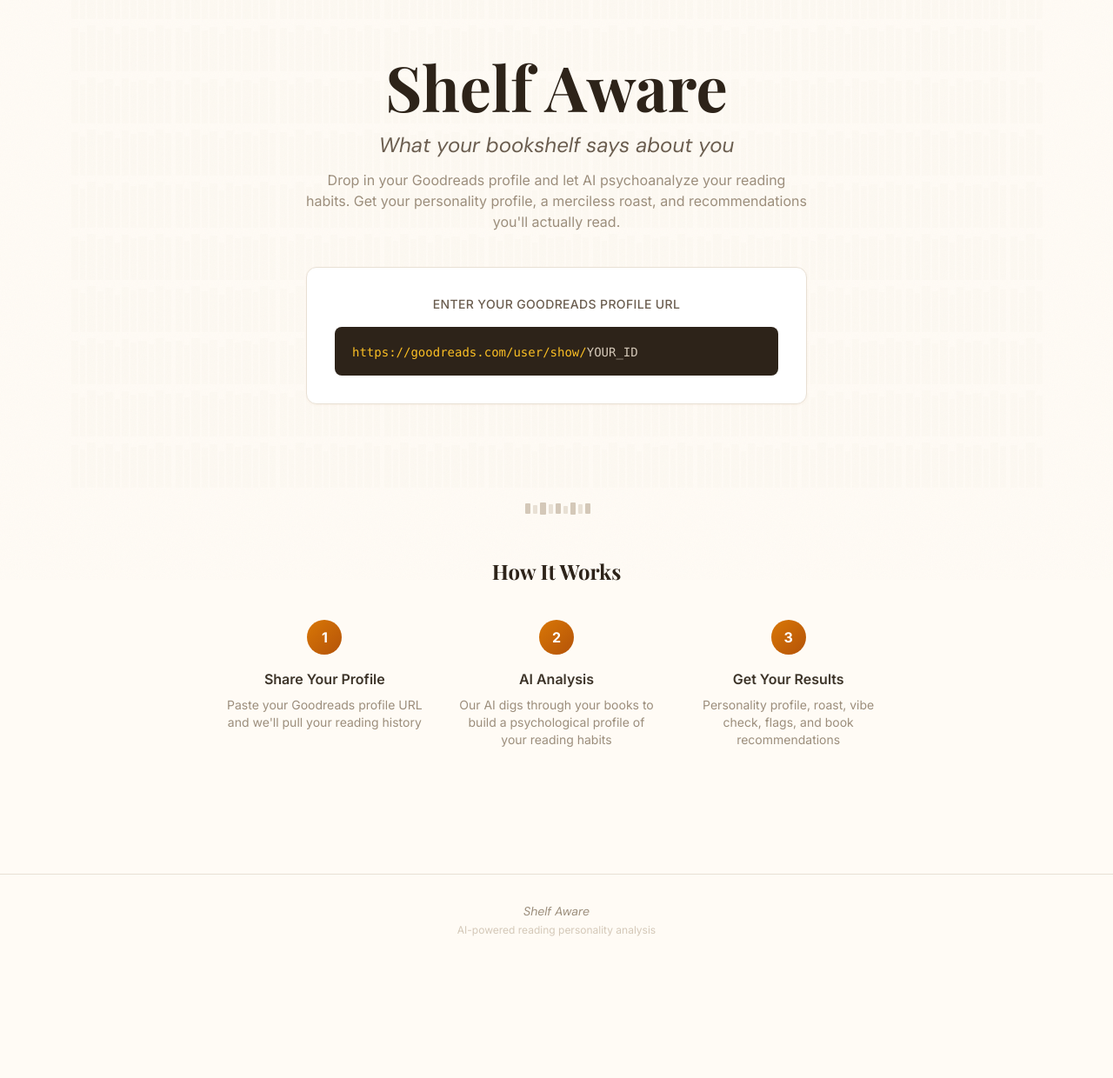
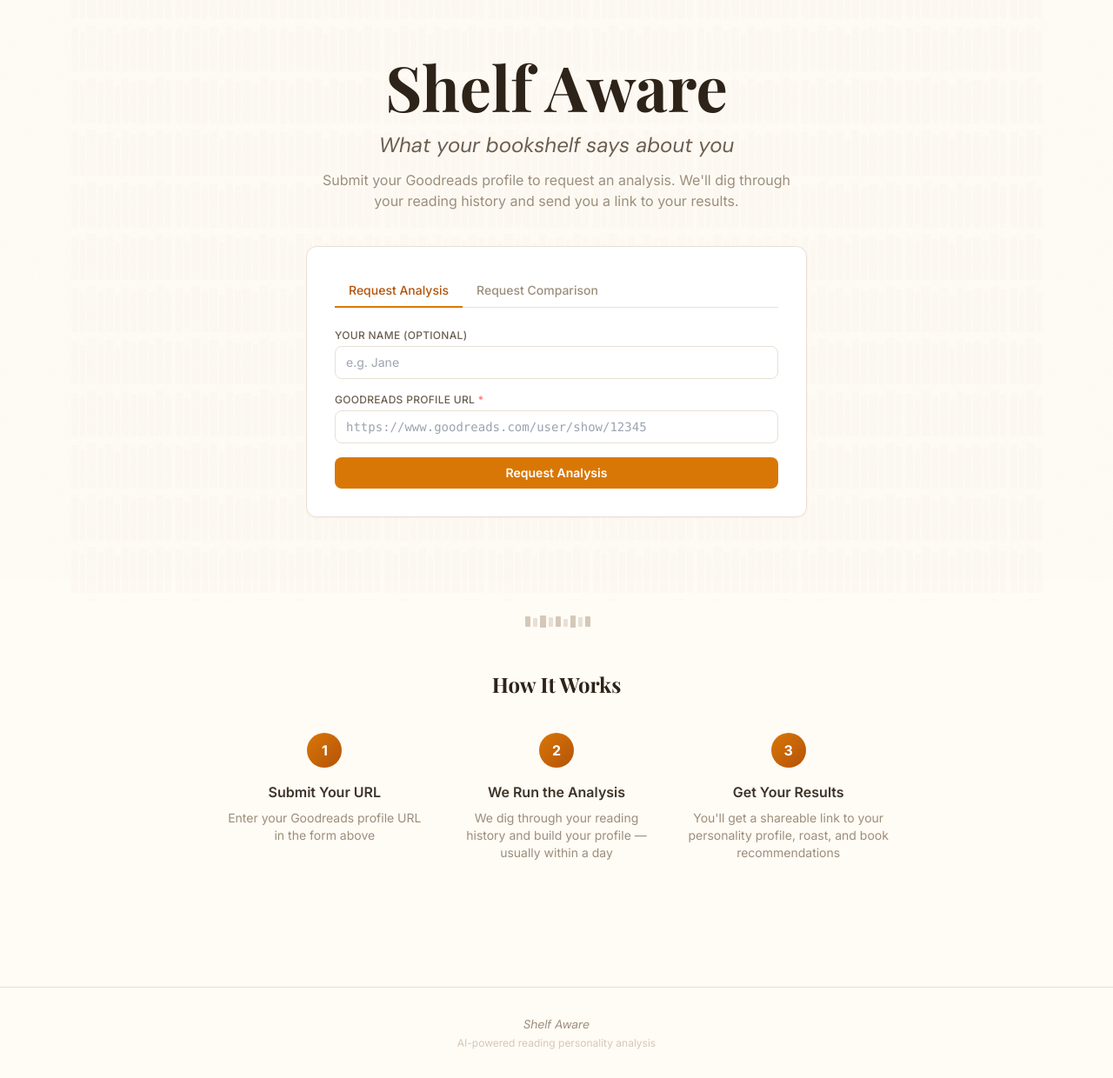
Before and after one commit to ghong25/shelf-aware, a FastAPI app: template server/templates/home.html in a window 1280 px wide. Shown: the part 133-1373 px from the top of the page at 87% size. Before the commit the page ends 1210 px from the top, so only its background shows below. Run offline with FastAPI, Linux system fonts and the light colour scheme; the template is opened without the code that fills it, so the values that code supplies are empty; parts of the project's set-up code (start-up, migrations or seed data) failed here and were passed over; some libraries are stand-ins or nearby versions.

Commit message:
Replace misleading hero with honest request forms
- Add analysis_requests table with ensure_requests_table/store_request/get_pending_requests
- Add POST /request/profile and /request/comparison routes with success/error redirects
- Replace fake URL card on home page with tabbed profile + comparison request forms
- Update How It Works steps to reflect manual turnaround
- Add pending requests table to admin stats page

```diff
--- a/server/main.py
+++ b/server/main.py
@@ -1,15 +1,19 @@
+import asyncio
 import os
 from contextlib import asynccontextmanager
 from pathlib import Path
 
 from fastapi import FastAPI, Request
-from fastapi.responses import HTMLResponse
+from fastapi.responses import HTMLResponse, RedirectResponse
 from fastapi.staticfiles import StaticFiles
 from fastapi.templating import Jinja2Templates
 
-from server.database import close_pool, get_recent_comparisons, get_recent_profiles, init_pool
+from server.database import (close_pool, ensure_requests_table, get_analytics,
+                              get_pending_requests, get_recent_comparisons,
+                              get_recent_profiles, init_pool, log_page_view,
+                              store_request)
 from server.routers import comparisons, profiles
-from server.routers.profiles import slugify
+from server.routers.profiles import _get_client_ip, slugify
 
 BASE_DIR = Path(__file__).resolve().parent
 
@@ -17,6 +21,7 @@ BASE_DIR = Path(__file__).resolve().parent
 @asynccontextmanager
 async def lifespan(app: FastAPI):
     await init_pool()
+    await ensure_requests_table()
     yield
     await close_pool()
 
@@ -34,12 +39,53 @@ app.include_router(comparisons.router)
 
 @app.get("/", response_class=HTMLResponse)
 async def home(request: Request):
-    recent = await get_recent_profiles(limit=12)
-    recent_comparisons = await get_recent_comparisons(limit=6)
+    recent, recent_comparisons = await asyncio.gather(
+        get_recent_profiles(limit=12),
+        get_recent_comparisons(limit=6),
+    )
+    asyncio.create_task(log_page_view(
+        "home", None,
+        _get_client_ip(request),
+        request.headers.get("Referer"),
+    ))
     return templates.TemplateResponse(
-        "home.html", {"request": request, "recent": recent,
-                      "recent_comparisons": recent_comparisons, "error": None}
+        "home.html", {
+            "request": request,
+            "recent": recent,
+            "recent_comparisons": recent_comparisons,
+            "success": request.query_params.get("success"),
+            "error": request.query_params.get("error"),
+        }
     )
+
+
+@app.post("/request/profile")
+async def request_profile(request: Request):
+    form = await request.form()
+    name = (form.get("name") or "").strip()
+    url = (form.get("goodreads_url") or "").strip()
+    if not url:
+        return RedirectResponse("/?error=Please+provide+a+Goodreads+URL", 303)
+    await store_request("profile", name, url)
+    return RedirectResponse("/?success=profile", 303)
+
+
+@app.post("/request/comparison")
+async def request_comparison(request: Request):
+    form = await request.form()
+    name = (form.get("name") or "").strip()
+    url1 = (form.get("goodreads_url_1") or "").strip()
+    url2 = (form.get("goodreads_url_2") or "").strip()
+    if not url1 or not url2:
+        return RedirectResponse("/?error=Please+provide+both+Goodreads+URLs", 303)
+    await store_request("comparison", name, url1, url2)
+    return RedirectResponse("/?success=comparison", 303)
+
+
+@app.get("/admin/stats", response_class=HTMLResponse)
+async def admin_stats(request: Request):
+    data, pending = await asyncio.gather(get_analytics(), get_pending_requests())
+    return templates.TemplateResponse("admin.html", {"request": request, "pending_requests": pending, **data})
 
 
 @app.get("/health")
--- a/server/templates/home.html
+++ b/server/templates/home.html
@@ -9,22 +9,89 @@
         <h1 class="text-5xl md:text-7xl font-serif font-bold text-warm-800 dark:text-warm-100 mb-4">Shelf Aware</h1>
         <p class="text-xl md:text-2xl text-warm-500 dark:text-warm-400 font-display italic mb-3">What your bookshelf says about you</p>
         <p class="text-warm-400 dark:text-warm-400 max-w-xl mx-auto mb-10">
-            Drop in your Goodreads profile and let AI psychoanalyze your reading habits.
-            Get your personality profile, a merciless roast, and recommendations you'll actually read.
+            Submit your Goodreads profile to request an analysis. We'll dig through your reading history and send you a link to your results.
         </p>
 
-        <!-- URL Input Card -->
-        <div class="card p-8 max-w-xl mx-auto">
-            <p class="text-warm-500 dark:text-warm-400 mb-4 text-sm font-medium uppercase tracking-wide">Enter your Goodreads profile URL</p>
-            <div class="bg-warm-800 dark:bg-warm-900 rounded-lg px-5 py-4 text-left">
-                <code class="text-amber-400 text-sm font-mono">https://goodreads.com/user/show/<span class="text-warm-300">YOUR_ID</span></code>
+        <!-- Request Forms Card -->
+        <div class="card p-8 max-w-xl mx-auto text-left">
+            <!-- Tabs -->
+            <div class="flex border-b border-warm-200 dark:border-warm-700 mb-6">
+                <button id="tab-profile"
+                    onclick="switchTab('profile')"
+                    class="tab-btn px-4 py-2 text-sm font-medium border-b-2 border-amber-600 text-amber-700 dark:text-amber-400 -mb-px">
+                    Request Analysis
+                </button>
+                <button id="tab-comparison"
+                    onclick="switchTab('comparison')"
+                    class="tab-btn px-4 py-2 text-sm font-medium border-b-2 border-transparent text-warm-400 hover:text-warm-600 dark:hover:text-warm-200 -mb-px">
+                    Request Comparison
+                </button>
+            </div>
+
+            <!-- Profile tab -->
+            <div id="panel-profile">
+                <form method="POST" action="/request/profile" class="space-y-4">
+                    <div>
+                        <label class="block text-xs font-medium text-warm-500 dark:text-warm-400 uppercase tracking-wide mb-1">Your name (optional)</label>
+                        <input type="text" name="name" placeholder="e.g. Jane"
+                            class="w-full rounded-lg border border-warm-200 dark:border-warm-600 bg-white dark:bg-warm-800 text-warm-800 dark:text-warm-100 px-3 py-2 text-sm focus:outline-none focus:ring-2 focus:ring-amber-400">
+                    </div>
+                    <div>
+                        <label class="block text-xs font-medium text-warm-500 dark:text-warm-400 uppercase tracking-wide mb-1">Goodreads profile URL <span class="text-red-400">*</span></label>
+                        <input type="url" name="goodreads_url" required
+                            placeholder="https://www.goodreads.com/user/show/12345"
+                            class="w-full rounded-lg border border-warm-200 dark:border-warm-600 bg-white dark:bg-warm-800 text-warm-800 dark:text-warm-100 px-3 py-2 text-sm font-mono focus:outline-none focus:ring-2 focus:ring-amber-400">
+                    </div>
+                    <button type="submit"
+                        class="w-full bg-amber-600 hover:bg-amber-700 text-white font-semibold rounded-lg px-4 py-2 text-sm transition-colors">
+                        Request Analysis
+                    </button>
+                </form>
+            </div>
+
+            <!-- Comparison tab -->
+            <div id="panel-comparison" class="hidden">
+                <form method="POST" action="/request/comparison" class="space-y-4">
+                    <div>
+                        <label class="block text-xs font-medium text-warm-500 dark:text-warm-400 uppercase tracking-wide mb-1">Your name (optional)</label>
+                        <input type="text" name="name" placeholder="e.g. Jane"
+                            class="w-full rounded-lg border border-warm-200 dark:border-warm-600 bg-white dark:bg-warm-800 text-warm-800 dark:text-warm-100 px-3 py-2 text-sm focus:outline-none focus:ring-2 focus:ring-amber-400">
+                    </div>
+                    <div>
+                        <label class="block text-xs font-medium text-warm-500 dark:text-warm-400 uppercase tracking-wide mb-1">Your Goodreads URL <span class="text-red-400">*</span></label>
+                        <input type="url" name="goodreads_url_1" required
+                            placeholder="https://www.goodreads.com/user/show/12345"
+                            class="w-full rounded-lg border border-warm-200 dark:border-warm-600 bg-white dark:bg-warm-800 text-warm-800 dark:text-warm-100 px-3 py-2 text-sm font-mono focus:outline-none focus:ring-2 focus:ring-amber-400">
+                    </div>
+                    <div>
+                        <label class="block text-xs font-medium text-warm-500 dark:text-warm-400 uppercase tracking-wide mb-1">Friend's Goodreads URL <span class="text-red-400">*</span></label>
+                        <input type="url" name="goodreads_url_2" required
+                            placeholder="https://www.goodreads.com/user/show/67890"
+                            class="w-full rounded-lg border border-warm-200 dark:border-warm-600 bg-white dark:bg-warm-800 text-warm-800 dark:text-warm-100 px-3 py-2 text-sm font-mono focus:outline-none focus:ring-2 focus:ring-amber-400">
+                    </div>
+                    <button type="submit"
+                        class="w-full bg-amber-600 hover:bg-amber-700 text-white font-semibold rounded-lg px-4 py-2 text-sm transition-colors">
+                        Request Comparison
+                    </button>
+                </form>
             </div>
         </div>
     </div>
 </div>
 
+<!-- Flash banners -->
+{% if success == 'profile' %}
+<div class="bg-green-50 dark:bg-green-950 border border-green-200 dark:border-green-800 text-green-700 dark:text-green-300 rounded-lg p-4 mb-8 max-w-xl mx-auto text-center">
+    Request received! We'll run your analysis and get back to you soon.
+</div>
+{% elif success == 'comparison' %}
+<div class="bg-green-50 dark:bg-green-950 border border-green-200 dark:border-green-800 text-green-700 dark:text-green-300 rounded-lg p-4 mb-8 max-w-xl mx-auto text-center">
+    Comparison request received! We'll run the analysis and get back to you soon.
+</div>
+{% endif %}
+
 {% if error %}
-<div class="bg-red-50 dark:bg-red-950 border border-red-200 dark:border-red-800 text-red-700 dark:text-red-300 rounded-lg p-4 mb-8 max-w-xl mx-auto">
+<div class="bg-red-50 dark:bg-red-950 border border-red-200 dark:border-red-800 text-red-700 dark:text-red-300 rounded-lg p-4 mb-8 max-w-xl mx-auto text-center">
     {{ error }}
 </div>
 {% endif %}
@@ -36,21 +103,39 @@
     <div class="grid grid-cols-1 md:grid-cols-3 gap-8 max-w-3xl mx-auto">
         <div class="text-center">
             <div class="step-number mx-auto mb-4">1</div>
-            <h3 class="font-semibold text-warm-700 dark:text-warm-200 mb-2">Share Your Profile</h3>
-            <p class="text-warm-400 text-sm">Paste your Goodreads profile URL and we'll pull your reading history</p>
+            <h3 class="font-semibold text-warm-700 dark:text-warm-200 mb-2">Submit Your URL</h3>
+            <p class="text-warm-400 text-sm">Enter your Goodreads profile URL in the form above</p>
         </div>
         <div class="text-center">
             <div class="step-number mx-auto mb-4">2</div>
-            <h3 class="font-semibold text-warm-700 dark:text-warm-200 mb-2">AI Analysis</h3>
-            <p class="text-warm-400 text-sm">Our AI digs through your books to build a psychological profile of your reading habits</p>
+            <h3 class="font-semibold text-warm-700 dark:text-warm-200 mb-2">We Run the Analysis</h3>
+            <p class="text-warm-400 text-sm">We dig through your reading history and build your profile — usually within a day</p>
         </div>
         <div class="text-center">
             <div class="step-number mx-auto mb-4">3</div>
             <h3 class="font-semibold text-warm-700 dark:text-warm-200 mb-2">Get Your Results</h3>
-            <p class="text-warm-400 text-sm">Personality profile, roast, vibe check, flags, and book recommendations</p>
+            <p class="text-warm-400 text-sm">You'll get a shareable link to your personality profile, roast, and book recommendations</p>
         </div>
     </div>
 </section>
+
+<script>
+function switchTab(tab) {
+    ['profile', 'comparison'].forEach(function(t) {
+        var btn = document.getElementById('tab-' + t);
+        var panel = document.getElementById('panel-' + t);
+        if (t === tab) {
+            btn.classList.add('border-amber-600', 'text-amber-700', 'dark:text-amber-400');
+            btn.classList.remove('border-transparent', 'text-warm-400');
+            panel.classList.remove('hidden');
+        } else {
+            btn.classList.remove('border-amber-600', 'text-amber-700', 'dark:text-amber-400');
+            btn.classList.add('border-transparent', 'text-warm-400');
+            panel.classList.add('hidden');
+        }
+    });
+}
+</script>
 
 <!-- Recent Analyses -->
 {% if recent %}
```
Also changed, not shown: cli/init_db.py (+12 -0 lines), server/database.py (+110 -0 lines), server/routers/comparisons.py (+10 -2 lines), server/routers/profiles.py (+14 -1 lines), server/templates/admin.html (added, +228 -0 lines).
